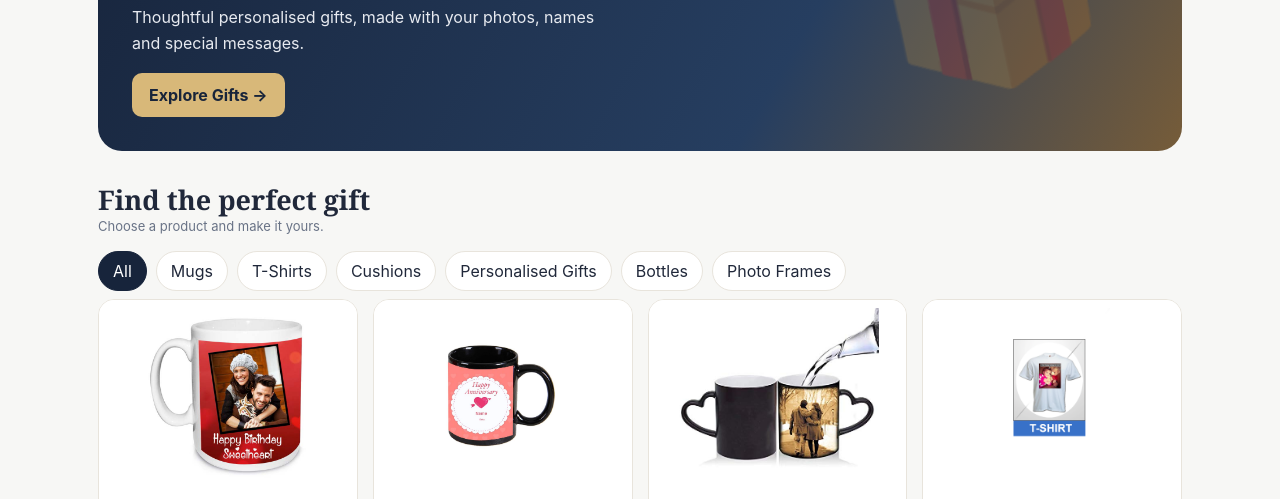
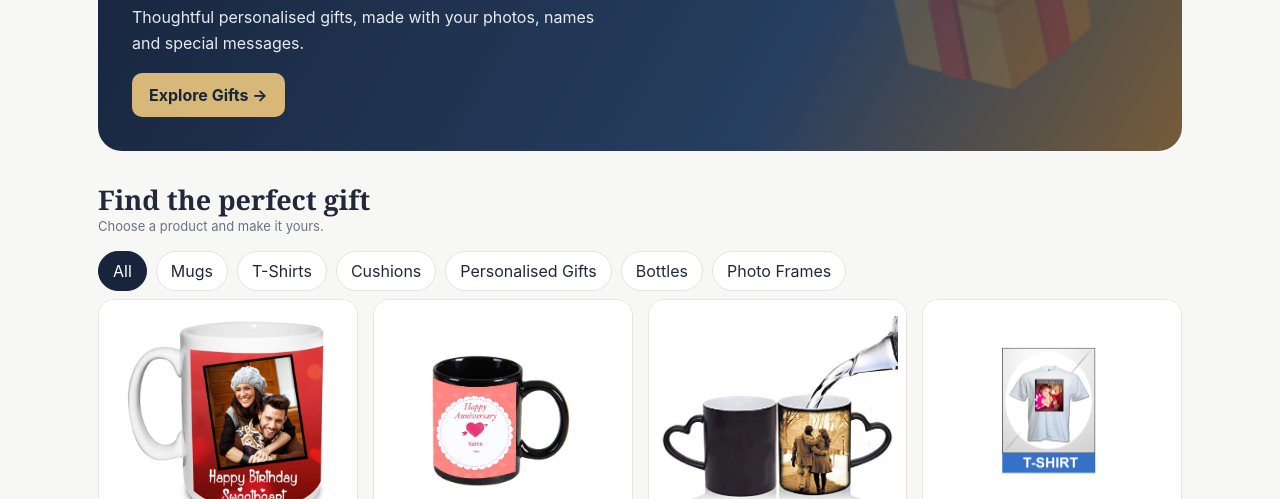
Before and after one commit to ravisagar8/sri-shankar-personalised-gift-store, a plain HTML site: page index.html in a window 1280 px wide. Shown: the part 301-800 px from the top of the page. Drawn offline with Linux system fonts and the light colour scheme.

Commit message:
Update index.html

```diff
--- a/index.html
+++ b/index.html
@@ -26,27 +26,26 @@ footer{background:var(--navy);color:#fff;text-align:center;padding:26px 18px}foo
 #adminPanel{display:none}.admin-note{background:#fff7e8;border:1px solid #f1dfb9;padding:12px;border-radius:10px;font-size:12px;color:#66502a}
 @media(max-width:800px){.grid{grid-template-columns:repeat(2,minmax(0,1fr))}.product-art{height:135px}.info-strip{grid-template-columns:1fr}.hero{padding:27px 22px}.hero:after{right:-8%;opacity:.12}}
 @media(max-width:420px){header{padding:12px}.brand strong{font-size:13px}.logo-img{width:48px;height:48px}.brand small{font-size:8px}.pill{padding:8px 10px;font-size:12px}.grid{gap:10px}.product-info{padding:10px}}
-/* PRODUCT IMAGE FIX */
 .product-art {
-    width: 100%;
-    height: 190px !important;
-    display: flex;
-    align-items: center;
-    justify-content: center;
-    overflow: hidden;
+    width: 100% !important;
+    height: 240px !important;
+    display: flex !important;
+    align-items: center !important;
+    justify-content: center !important;
+    overflow: hidden !important;
     background: #ffffff;
     padding: 8px;
     box-sizing: border-box;
 }
 
 .product-art img {
-    width: 100%;
-    height: 100%;
+    width: auto !important;
+    height: auto !important;
+    max-width: 100% !important;
+    max-height: 100% !important;
     object-fit: contain !important;
-    object-position: center;
+    object-position: center !important;
     display: block;
-    max-width: 100%;
-    max-height: 100%;
 }
 </style>
 </head>
```
